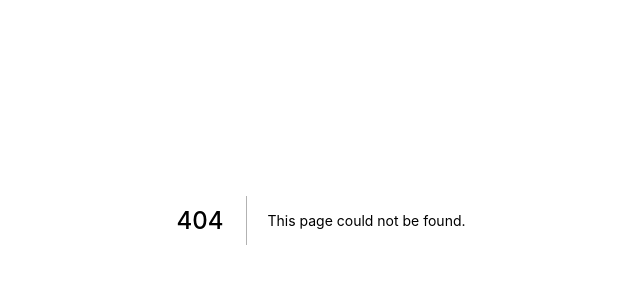
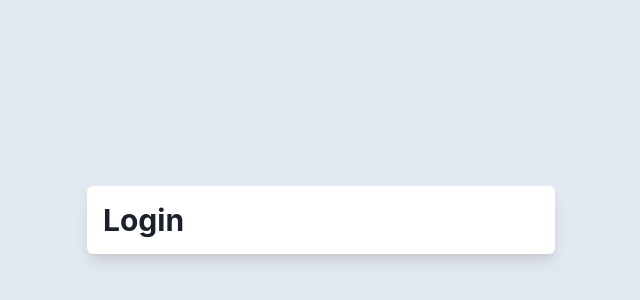
Before and after one commit to inaridiy/firebase_cms, a Next.js app: page /auth/login in a window 1280 px wide. Before the commit this address had no page. Shown: the part 180-480 px from the top of the page, without its empty margins (319-959 px from the left). Built offline with nearby package versions, Linux system fonts and the light colour scheme.

Commit message:
chakra UIの基礎を勉強しつつ,AuthLayoutを作成

```diff
--- /dev/null
+++ b/src/components/atoms/card.tsx
@@ -0,0 +1,5 @@
+import { Box, BoxProps } from '@chakra-ui/layout';
+
+export const Card: React.FC<BoxProps> = (props) => (
+  <Box bg="white" rounded="md" p={4} shadow="lg" {...props}></Box>
+);
--- /dev/null
+++ b/src/components/layouts/auth.tsx
@@ -0,0 +1,19 @@
+import { Flex } from '@chakra-ui/layout';
+import React from 'react';
+import { needChild } from '../../types/needChild';
+import { Card } from '../atoms/card';
+
+export const AuthLayout: React.FC<needChild> = ({ children }) => {
+  return (
+    <Flex
+      flexDirection="column"
+      width="100wh"
+      height="100vh"
+      backgroundColor="gray.200"
+      justifyContent="center"
+      alignItems="center"
+    >
+      <Card minW={{ base: '90%', md: '468px' }}>{children}</Card>
+    </Flex>
+  );
+};
--- /dev/null
+++ b/src/pages/auth/login.tsx
@@ -0,0 +1,12 @@
+import { Heading } from '@chakra-ui/layout';
+import { AuthLayout } from '../../components/layouts/auth';
+
+export default function Login() {
+  return (
+    <AuthLayout>
+      <Heading as="h1" size="lg" fontWeight="bold">
+        Login
+      </Heading>
+    </AuthLayout>
+  );
+}
--- /dev/null
+++ b/src/types/needChild.ts
@@ -0,0 +1 @@
+export type needChild = { children: React.ReactNode };
```
Also changed, not shown: src/components/atoms/TwContainer.tsx (added, +9 -0 lines), src/pages/index.tsx (+6 -4 lines).
